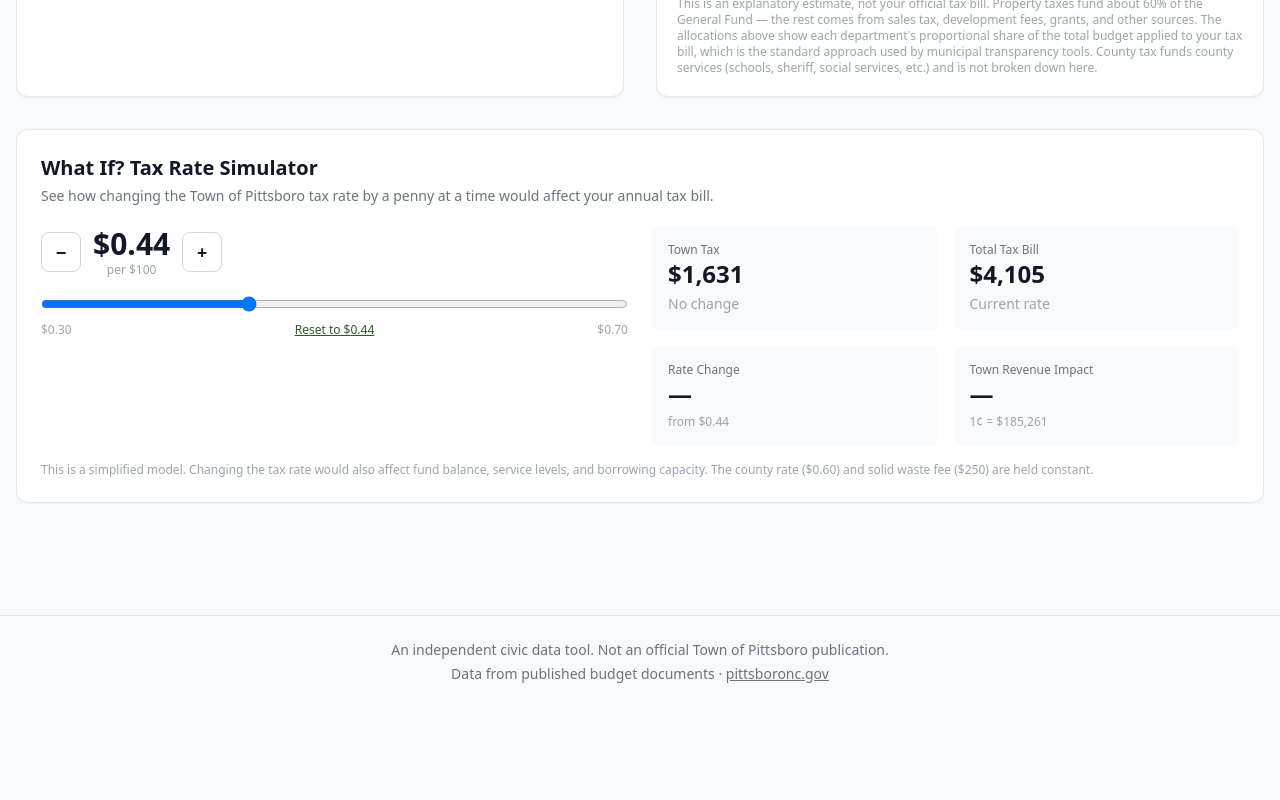
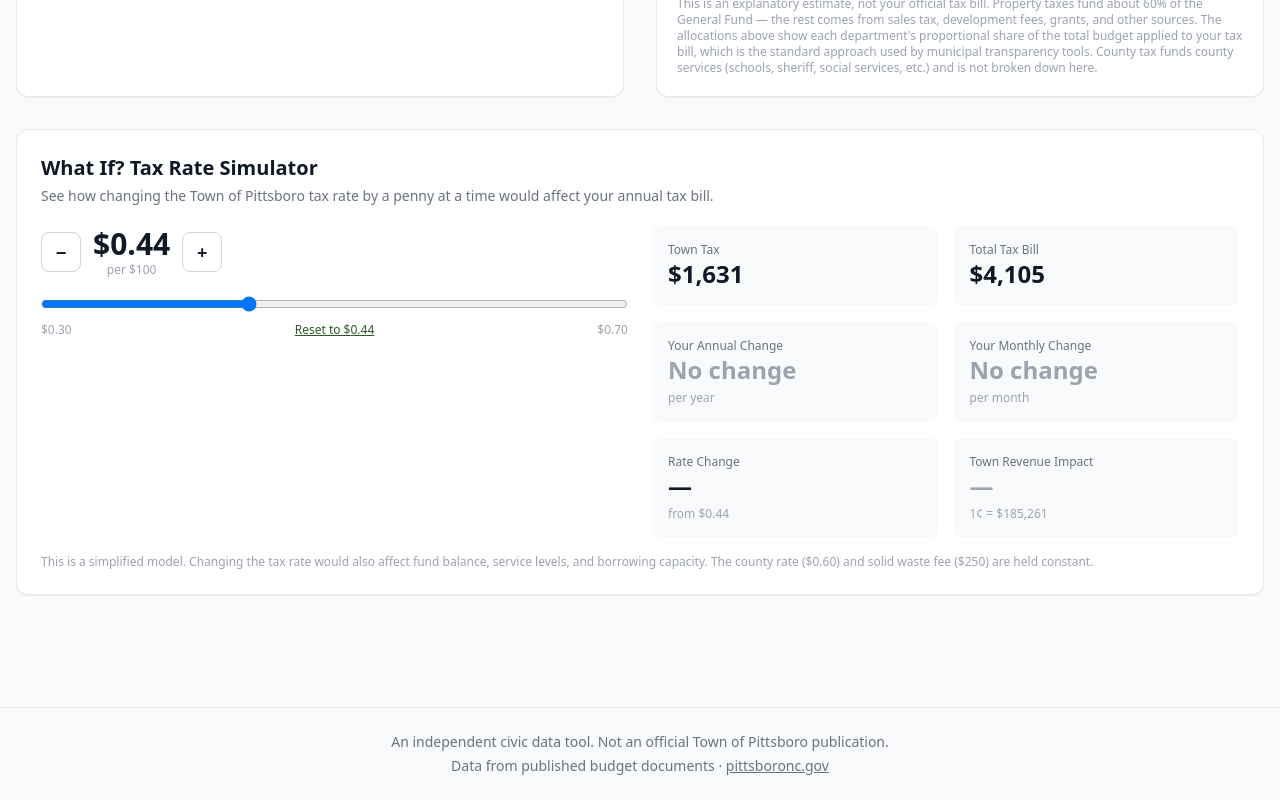
Before and after one commit to KyleShipp/pittsboro-budget, a Next.js app: page /receipt in a window 1280 px wide. Shown: the part 1748-2548 px from the top of the page. Before the commit the page ends 2456 px from the top, so only its background shows below. Built offline with nearby package versions, Linux system fonts and the light colour scheme.

Commit message:
Improve simulator tiles: separate annual/monthly, black rate change, red/green revenue impact

```diff
--- a/src/app/receipt/page.tsx
+++ b/src/app/receipt/page.tsx
@@ -642,26 +642,43 @@ export default function ReceiptPage() {
             const pennyDelta = Math.round((simRate - actualRate) * 100);
             const revenueChange = pennyDelta * fyData.valueOfPenny;
 
+            const savingsColor = diff > 0 ? 'text-red-600' : diff < 0 ? 'text-green-600' : 'text-gray-400';
+            // Town revenue: opposite colors — losing revenue is red, gaining is green
+            const revenueColor = revenueChange < 0 ? 'text-red-600' : revenueChange > 0 ? 'text-green-600' : 'text-gray-400';
+
             return (
               <div className="flex-1 grid grid-cols-2 gap-4">
+                {/* Your tax bill */}
                 <div className="bg-gray-50 rounded-lg p-4">
                   <p className="text-xs text-gray-500 font-medium">Town Tax</p>
                   <p className="text-2xl font-bold">{formatCurrency(Math.round(simTown))}</p>
-                  <p className={`text-sm font-medium mt-1 ${diff > 0 ? 'text-red-600' : diff < 0 ? 'text-green-600' : 'text-gray-400'}`}>
-                    {diff === 0
-                      ? 'No change'
-                      : `${diff > 0 ? '+' : ''}${formatCurrency(Math.round(diff))} / yr`}
-                  </p>
                 </div>
                 <div className="bg-gray-50 rounded-lg p-4">
                   <p className="text-xs text-gray-500 font-medium">Total Tax Bill</p>
                   <p className="text-2xl font-bold">{formatCurrency(Math.round(simTotal))}</p>
-                  <p className={`text-sm font-medium mt-1 ${diff > 0 ? 'text-red-600' : diff < 0 ? 'text-green-600' : 'text-gray-400'}`}>
+                </div>
+
+                {/* Your savings / cost */}
+                <div className="bg-gray-50 rounded-lg p-4">
+                  <p className="text-xs text-gray-500 font-medium">Your Annual Change</p>
+                  <p className={`text-2xl font-bold ${savingsColor}`}>
                     {diff === 0
-                      ? 'Current rate'
-                      : `${diff > 0 ? '+' : ''}${formatCurrency(Math.round(diff / 12))}/mo`}
+                      ? 'No change'
+                      : `${diff > 0 ? '+' : ''}${formatCurrency(Math.round(diff))}`}
                   </p>
+                  <p className="text-xs text-gray-400 mt-1">per year</p>
                 </div>
+                <div className="bg-gray-50 rounded-lg p-4">
+                  <p className="text-xs text-gray-500 font-medium">Your Monthly Change</p>
+                  <p className={`text-2xl font-bold ${savingsColor}`}>
+                    {diff === 0
+                      ? 'No change'
+                      : `${diff > 0 ? '+' : ''}${formatCurrency(Math.round(diff / 12))}`}
+                  </p>
+                  <p className="text-xs text-gray-400 mt-1">per month</p>
+                </div>
+
+                {/* Rate change & town revenue */}
                 <div className="bg-gray-50 rounded-lg p-4">
                   <p className="text-xs text-gray-500 font-medium">Rate Change</p>
                   <p className="text-2xl font-bold tabular-nums">
@@ -673,10 +690,10 @@ export default function ReceiptPage() {
                 </div>
                 <div className="bg-gray-50 rounded-lg p-4">
                   <p className="text-xs text-gray-500 font-medium">Town Revenue Impact</p>
-                  <p className="text-2xl font-bold">
+                  <p className={`text-2xl font-bold ${revenueColor}`}>
                     {revenueChange === 0
                       ? '—'
-                      : `${revenueChange > 0 ? '+' : ''}${formatCurrency(Math.abs(revenueChange), true)}`}
+                      : `${revenueChange > 0 ? '+' : '-'}${formatCurrency(Math.abs(revenueChange), true)}`}
                   </p>
                   <p className="text-xs text-gray-400 mt-1">
                     1¢ = {formatCurrency(fyData.valueOfPenny)}
```
